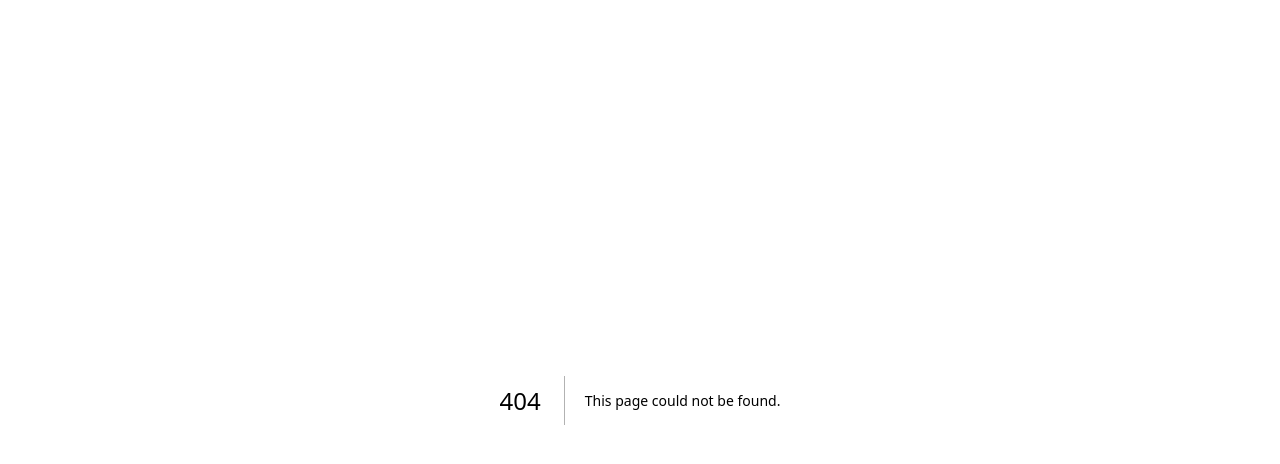
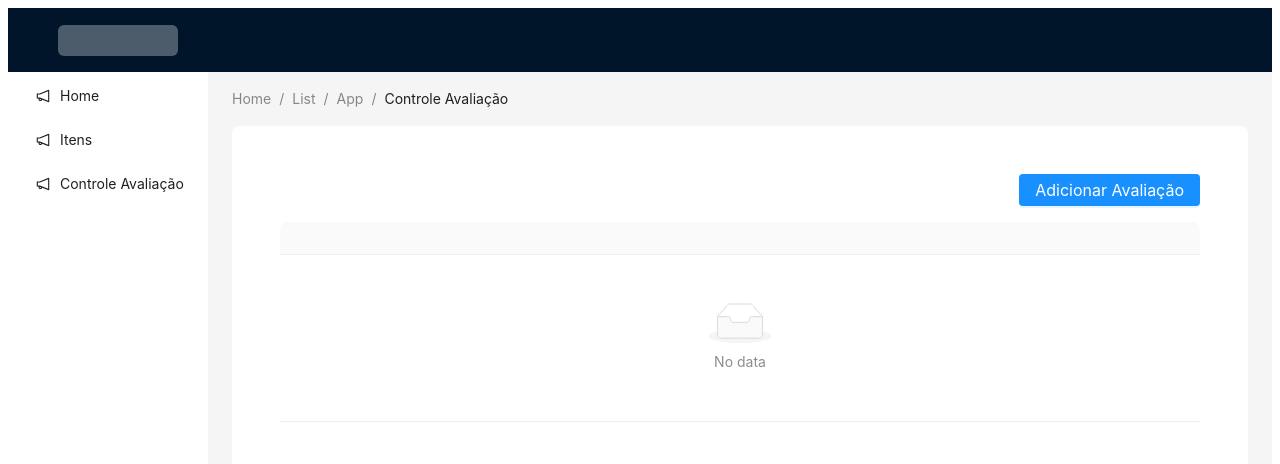
Before and after one commit to Fabrica-Unisales/pie-manager-front, a Next.js app: page /controleAvaliacoes in a window 1280 px wide. Before the commit this address had no page. Shown: the top 464 px of the page. Built offline with nearby package versions, Linux system fonts and the light colour scheme; what @ant-design/nextjs-registry would draw is missing.

Commit message:
página principal controle de avaliações

```diff
--- /dev/null
+++ b/src/app/(auth)/controleAvaliacoes/page.js
@@ -0,0 +1,45 @@
+'use client';
+
+import React, { useEffect, useState } from 'react';
+import { Button, Table } from 'antd';
+import { controleAvaliacoesColumns } from '@/statics/tableMocks';
+
+const App = () => {
+  const handleAddItem = () => {
+    window.location.href = '/controleAvaliacoes/new';
+  };
+
+  const [data, setData] = useState([]);
+
+  useEffect(() => {
+    const avaliacoes = JSON.parse(localStorage.getItem('controleAvaliacao')) || { data: [] };
+    if (avaliacoes.data.length > 0) {
+      setData(avaliacoes.data);
+    }
+  }, []);
+
+  return (
+    <div style={{ padding: 24 }}>
+      <div style={{ marginBottom: 16, textAlign: 'right' }}>
+        <Button
+          type="primary"
+          style={{
+            background: '#1890ff',
+            color: '#fff',
+            border: 'none',
+            borderRadius: 4,
+            padding: '8px 16px',
+            cursor: 'pointer',
+            fontSize: 16,
+          }}
+          onClick={handleAddItem}
+        >
+          Adicionar Avaliação
+        </Button>
+      </div>
+      <Table columns={controleAvaliacoesColumns} dataSource={data} />
+    </div>
+  );
+};
+
+export default App;
```
